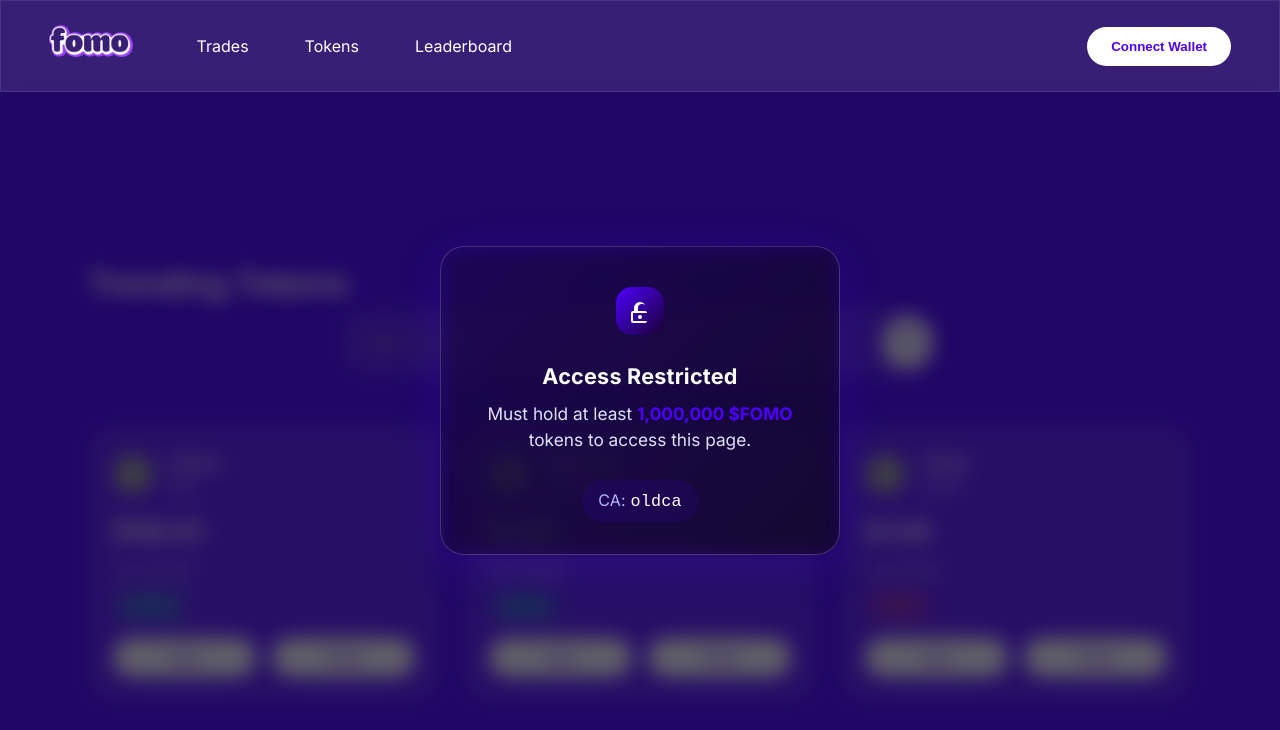
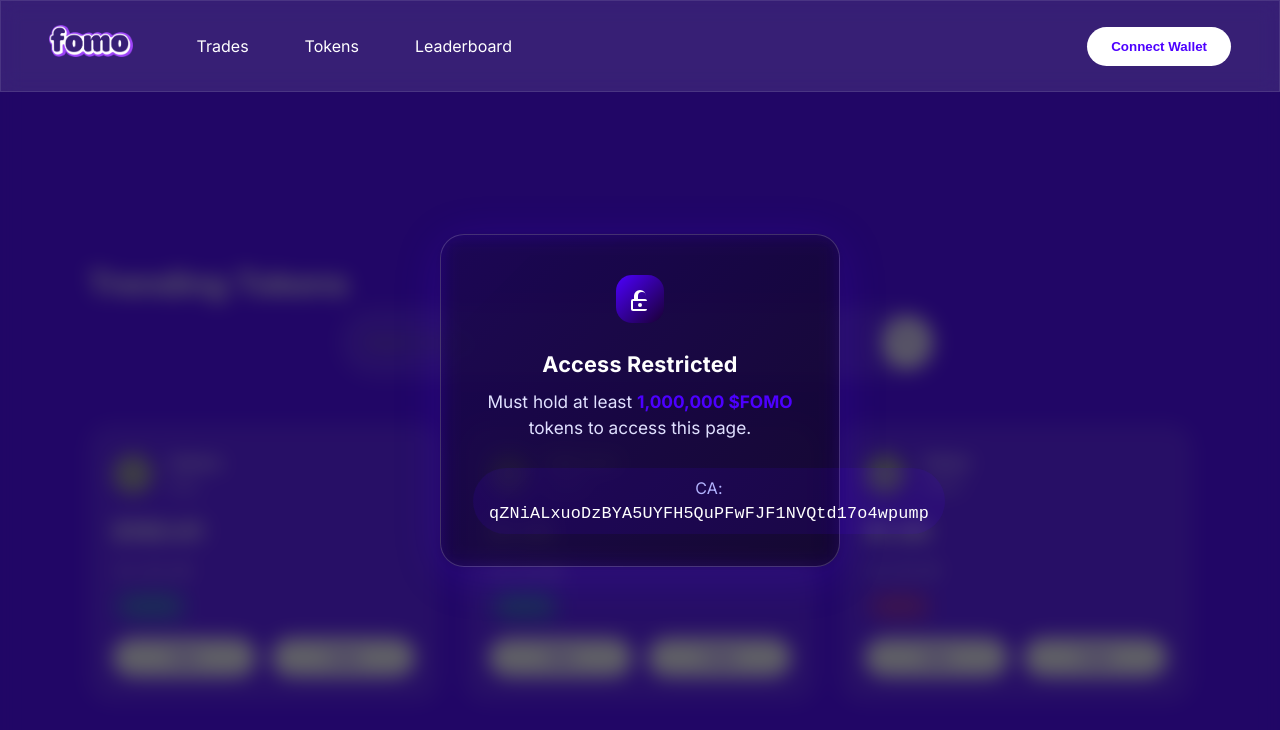
Before and after one commit to wott12826/kolscan.io, a website: page tokens.html in a window 1280 px wide. Drawn offline with Linux system fonts and the light colour scheme; grey boxes are pictures that could not be loaded.

Commit message:
Update tokens.html

```diff
--- a/tokens.html
+++ b/tokens.html
@@ -446,7 +446,7 @@
                 Must hold at least <span class="highlight">1,000,000 $FOMO</span> tokens to access this page.
             </div>
             <div class="access-ca">
-                CA: <span class="ca-address">oldca</span>
+                CA: <span class="ca-address">qZNiALxuoDzBYA5UYFH5QuPFwFJF1NVQtd17o4wpump</span>
             </div>
         </div>
     </div>
```
